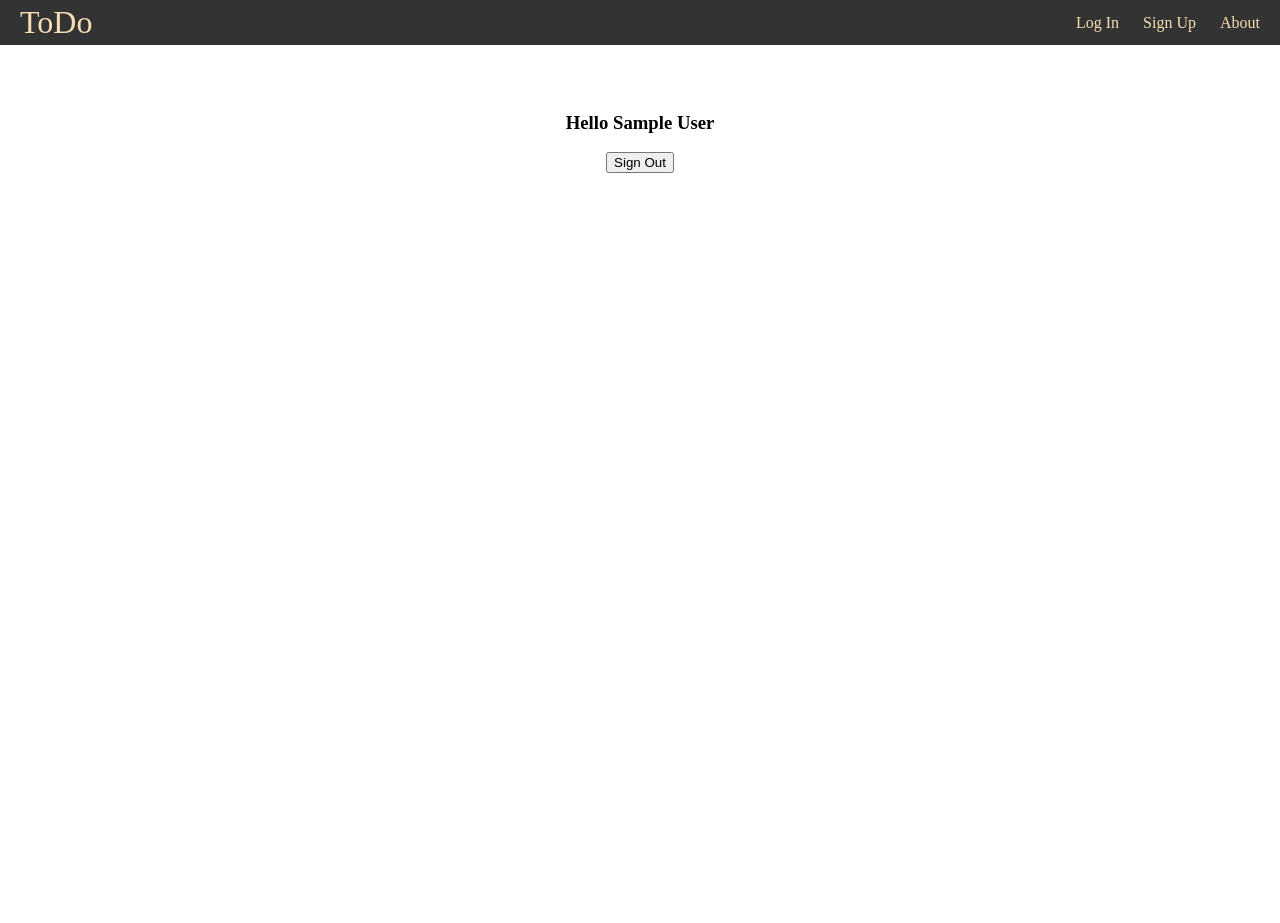
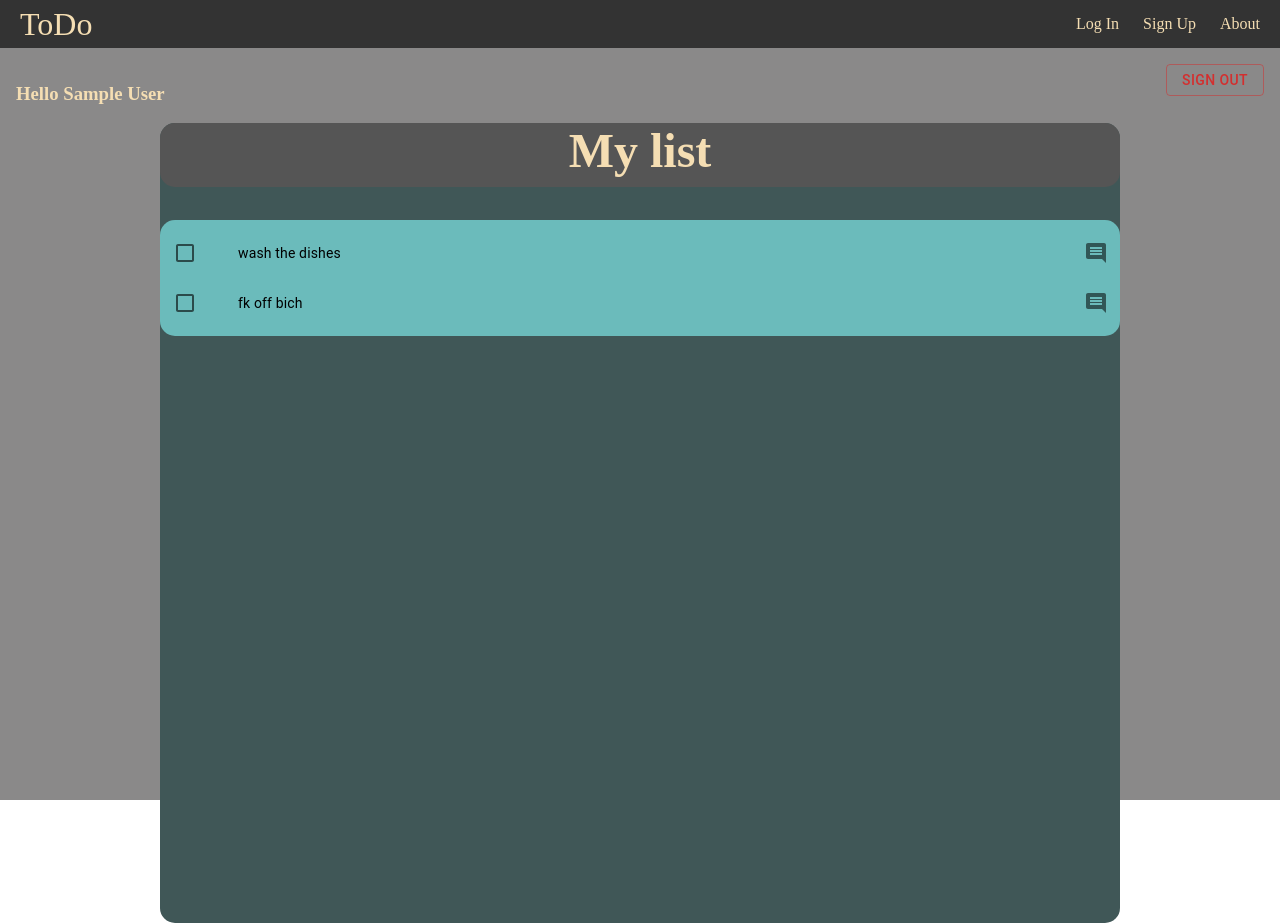
Before and after one commit to danivngopro/ToDoApp, a React (Create React App) app: page / in a window 1280 px wide. Before the commit the page ends 800 px from the top, so only its background shows below. Built offline with nearby package versions, Linux system fonts and the light colour scheme; no server answers; sample sign-in values are in the browser's storage.

Commit message:
adding a list component

```diff
--- a/src/App.css
+++ b/src/App.css
@@ -2,3 +2,9 @@
     margin: 1rem;
     text-align: center;
 }
+
+.appContainer {
+    background-color: rgb(138, 137, 137);
+    height: 100vh;
+    min-width: 40rem;
+}
--- a/src/App.js
+++ b/src/App.js
@@ -9,7 +9,7 @@ import ForgotPass from './pages/ForgotPass';
 
 function App() {
   return (
-    <>
+    <div className='appContainer'>
       <Navbar />
       <div className='comp'>
         <Routes>
@@ -20,7 +20,7 @@ function App() {
           <Route path='/resetpass' element={<ForgotPass />} />
         </Routes>
       </div>
-    </>
+    </div>
   );
 }
 
--- a/src/components/Navbar.css
+++ b/src/components/Navbar.css
@@ -6,6 +6,8 @@
   align-items: stretch;
   gap: 2rem;
   padding: 0 1rem;
+  height: 3rem;
+  font-family: 'Times New Roman', Times, serif;
 }
 
 a {
--- /dev/null
+++ b/src/components/ToDoList.css
@@ -0,0 +1,19 @@
+.ListContainer {
+  display: list-item;
+}
+
+.listWrapper {
+  display: flex;
+  justify-content: center;
+  width: 100%;
+  background-color: rgb(107, 187, 187);
+  border-radius: 15px;
+}
+
+.checkIcon {
+  padding-right: 2rem;
+}
+
+.listValue {
+  padding-right: 8rem;
+}
--- /dev/null
+++ b/src/components/ToDoList.js
@@ -0,0 +1,68 @@
+import "./ToDoList.css";
+import * as React from "react";
+import List from "@mui/material/List";
+import ListItem from "@mui/material/ListItem";
+import ListItemButton from "@mui/material/ListItemButton";
+import ListItemIcon from "@mui/material/ListItemIcon";
+import ListItemText from "@mui/material/ListItemText";
+import Checkbox from "@mui/material/Checkbox";
+import IconButton from "@mui/material/IconButton";
+import CommentIcon from "@mui/icons-material/Comment";
+
+export default function CheckboxList() {
+  const [checked, setChecked] = React.useState([0]);
+
+  const ListOfChores = ['wash the dishes', 'fk off bich'];
+
+  const handleToggle = (value) => () => {
+    const currentIndex = checked.indexOf(value);
+    const newChecked = [...checked];
+
+    if (currentIndex === -1) {
+      newChecked.push(value);
+    } else {
+      newChecked.splice(currentIndex, 1);
+    }
+
+    setChecked(newChecked);
+  };
+
+  return (
+    <div className="listWrapper">
+      <List className="ListContainer" sx={{ width: '100%'}}>
+        {ListOfChores.map((value) => {
+          const labelId = `checkbox-list-label-${value}`;
+
+          return (
+            <ListItem
+              key={value}
+              secondaryAction={
+                <IconButton edge="end" aria-label="comments">
+                  <CommentIcon />
+                </IconButton>
+              }
+              disablePadding
+            >
+              <ListItemButton
+                role={undefined}
+                onClick={handleToggle(value)}
+                dense
+              >
+                <ListItemIcon className="checkIcon">
+                  <Checkbox
+                    edge="start"
+                    checked={checked.indexOf(value) !== -1}
+                    tabIndex={-1}
+                    disableRipple
+                    inputProps={{ "aria-labelledby": labelId }}
+                  />
+                </ListItemIcon>
+                <ListItemText className="listValue" id={labelId} primary={value} />
+              </ListItemButton>
+            </ListItem>
+          );
+        })}
+      </List>
+    </div>
+  );
+}
--- a/src/pages/Login.css
+++ b/src/pages/Login.css
@@ -3,3 +3,8 @@
     font-size: .9rem;
     text-decoration: underline;
 }
+
+.errorMessage {
+    color: red;
+    padding-top: 1rem;
+}
--- a/src/pages/Login.js
+++ b/src/pages/Login.js
@@ -15,18 +15,20 @@ import { createTheme, ThemeProvider } from '@mui/material/styles';
 import { signInWithEmailAndPassword } from 'firebase/auth';
 import { auth } from '../firebase/base';
 import { useNavigate } from 'react-router';
+import { useState } from 'react';
 
 function Login() {
     const router = useNavigate();
     const theme = createTheme();
 
+  const [errorMessage, setErrorMessage] = useState(null);
+
     const handleSubmit = (event) => {
         event.preventDefault();
         const data = new FormData(event.currentTarget);
         signInWithEmailAndPassword(auth, data.get('email'), data.get('password')).then(res => {
-            console.log('login successful');
             router('/');
-        }).catch(err => console.log(err));
+        }).catch(err => setErrorMessage('Email or password incorrect.'));
     };
 
     return (
@@ -63,6 +65,7 @@ function Login() {
                         <Typography component="h1" variant="h5">
                             Sign in
                         </Typography>
+                        <Typography className="errorMessage">{errorMessage}</Typography>
                         <Box component="form" noValidate onSubmit={handleSubmit} sx={{ mt: 1 }}>
                             <TextField
                                 margin="normal"
--- a/src/pages/SignUp.css
+++ b/src/pages/SignUp.css
@@ -3,3 +3,8 @@
     font-size: .9rem;
     text-decoration: underline;
 }
+
+.errorMessage {
+    color: red;
+    padding-top: 1rem;
+}
--- a/src/pages/ToDo.css
+++ b/src/pages/ToDo.css
@@ -3,6 +3,38 @@
   justify-content: center;
 }
 
-.container {
-    padding-top: 2rem;
+.welcomeDiv {
+  display: flex;
+  justify-content:  space-between;
 }
+
+.signOutBtn {
+  height: 2rem;
+  margin-top: .9rem;
+}
+
+.body {
+  display: flex;
+  justify-content: center;
+}
+
+.todoList {
+  height: 50rem;
+  width: 60rem;
+  background-color: rgb(64, 87, 87);
+  border-radius: 15px;
+}
+
+.mylistHeadline {
+  background-color: #555;
+  color: wheat;
+  font-size: 3rem;
+  height: 4rem;
+  margin-top: 0px;
+  border-radius: 15px;
+}
+
+h3 {
+  color: wheat;
+
+}
--- a/src/pages/ToDo.js
+++ b/src/pages/ToDo.js
@@ -4,10 +4,10 @@ import { auth } from "../firebase/base";
 import { onAuthStateChanged, signOut } from "firebase/auth";
 import { useNavigate } from "react-router";
 import LoadingSpinner from "../components/LoadingSpinner";
+import Button from "@mui/material/Button";
+import ToDoList from '../components/ToDoList';
 
 function ToDo() {
-  console.log(auth.currentUser);
-
   const router = useNavigate();
 
   const [isLoading, setIsLoading] = useState(true);
@@ -30,18 +30,33 @@ function ToDo() {
   };
 
   return (
+    <div>
       <div className="container">
         {!isLoading ? (
-        <>
+          <div className="welcomeDiv">
             <h3>Hello {auth.currentUser.displayName}</h3>
-          <button onClick={handleSignOut}>Sign Out</button>
-        </>
+            <Button
+              variant="outlined"
+              color="error"
+              className="signOutBtn"
+              onClick={handleSignOut}
+            >
+              Sign Out
+            </Button>
+          </div>
         ) : (
           <div className="loadingContainer">
             <LoadingSpinner />
           </div>
         )}
       </div>
+      <div className="body">
+        <div className="todoList">
+          <h1 className="mylistHeadline">My list</h1>
+          <ToDoList className="listContent"/>
+        </div>
+      </div>
+    </div>
   );
 }
 
```
Also changed, not shown: src/pages/SignUp.js (+114 -52 lines). Lines whose indentation alone changed are shown as unchanged.
